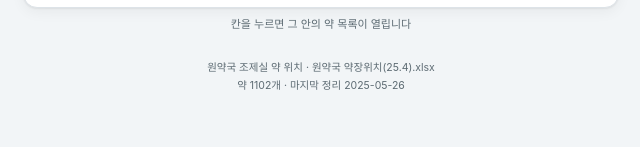
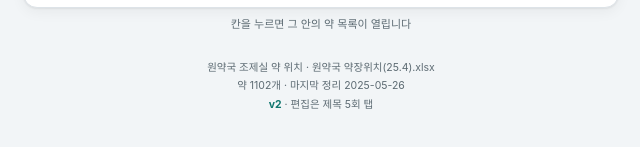
Before and after one commit to chadhenry8388-pixel/rx-locator, a plain HTML site: page index.html in a window 1280 px wide. Shown: the part 733-880 px from the top of the page, 319-959 px from the left. Drawn offline with Linux system fonts and the light colour scheme.

Commit message:
v2 버전 표시 추가, 캐시 재검증 메타

```diff
--- a/index.html
+++ b/index.html
@@ -5,6 +5,7 @@
 <title>원약국 조제실 약 위치</title>
 <meta name="robots" content="noindex, nofollow, noarchive">
 <meta name="theme-color" content="#0f766e">
+<meta http-equiv="Cache-Control" content="no-cache, must-revalidate">
 <meta name="apple-mobile-web-app-capable" content="yes">
 <meta name="apple-mobile-web-app-title" content="약 위치">
 <meta name="apple-mobile-web-app-status-bar-style" content="default">
@@ -175,7 +176,8 @@ footer{text-align:center;font-size:10.5px;color:var(--dim);margin-top:26px;line-
 <div class="legend">칸을 누르면 그 안의 약 목록이 열립니다</div>
 
 <footer>원약국 조제실 약 위치 · <span id="src"></span><br>
-약 <span id="tot"></span>개 · 마지막 정리 <span id="upd"></span></footer>
+약 <span id="tot"></span>개 · 마지막 정리 <span id="upd"></span><br>
+<b style="color:var(--brand)">v2</b> · 편집은 제목 5회 탭</footer>
 </div>
 
 <dialog id="dlg">
```
